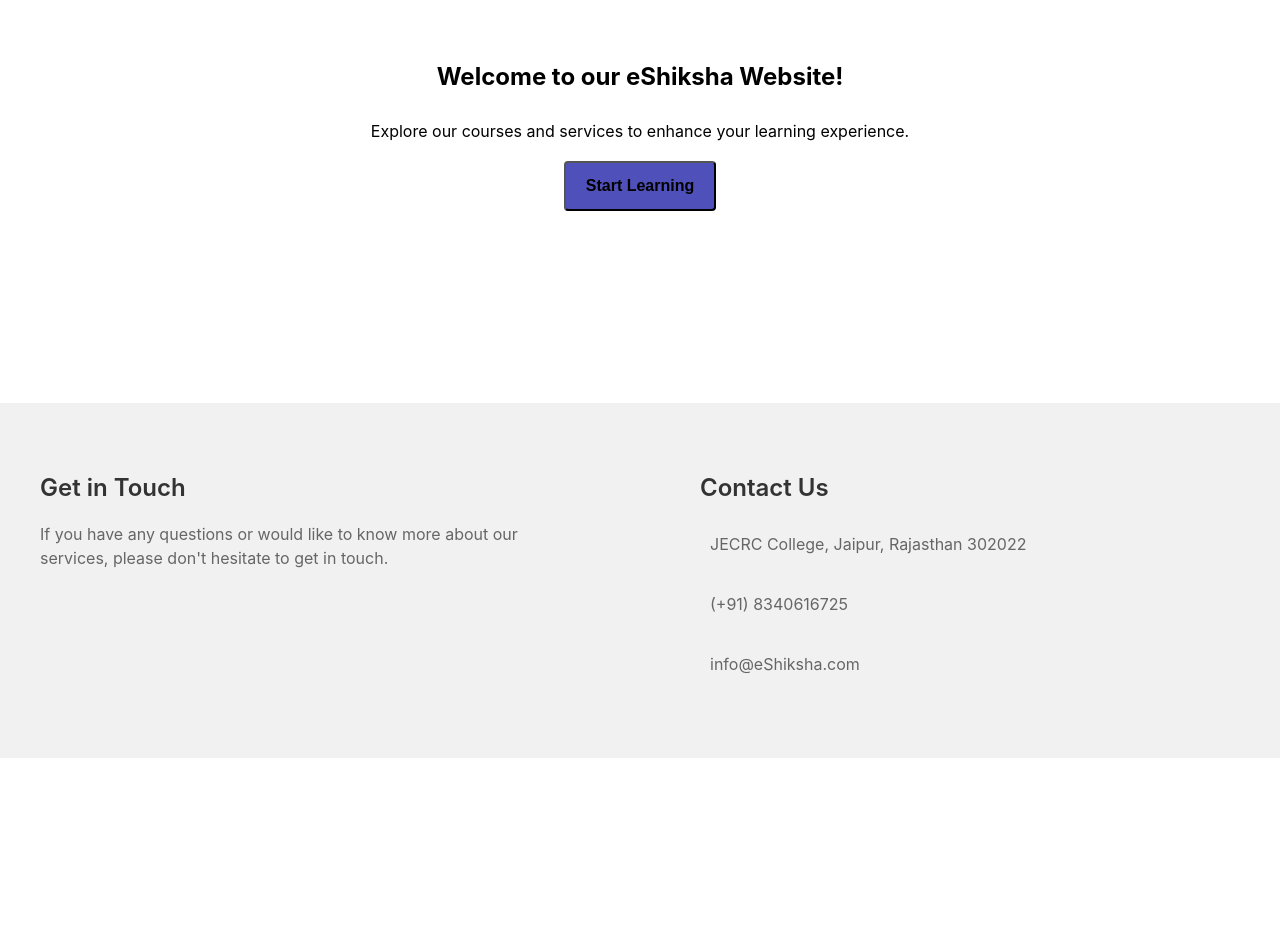
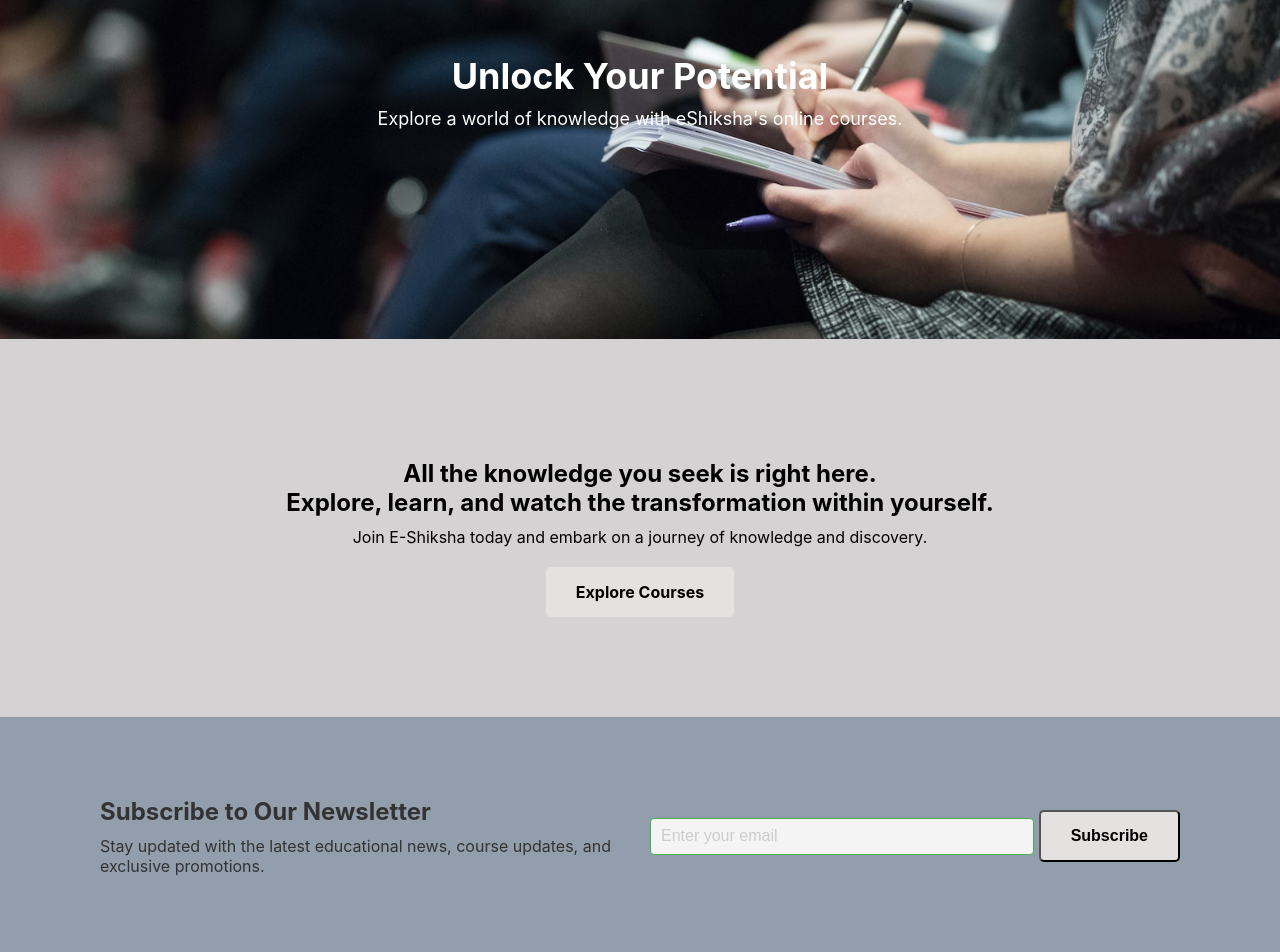
Before and after one commit to saurav1207/eShiksha, a React (Create React App) app: page / in a window 1280 px wide. Shown: the part 240-1192 px from the top of the page. Before the commit the page ends 998 px from the top, so only its background shows below. Built offline with nearby package versions, Linux system fonts and the light colour scheme.

Commit message:
work on homePage

```diff
--- a/package.json
+++ b/package.json
@@ -8,6 +8,7 @@
     "@testing-library/user-event": "^13.5.0",
     "antd": "^5.6.2",
     "axios": "^1.4.0",
+    "font-awesome": "^4.7.0",
     "react": "^18.2.0",
     "react-dom": "^18.2.0",
     "react-hot-toast": "^2.4.1",
--- a/public/index.html
+++ b/public/index.html
@@ -13,7 +13,7 @@
 
     <link rel="manifest" href="%PUBLIC_URL%/manifest.json" />
 
-    <title>eShiksha</title>
+    <title>E-Shiksha</title>
   </head>
   <body>
     <noscript>You need to enable JavaScript to run this app.</noscript>
--- a/src/components/Footer.css
+++ b/src/components/Footer.css
@@ -1,7 +1,7 @@
-
 /* Footer */
 .footer-page {
-    background-color: #f1f1f1;
+    /* background-color: #f1f1f1; */
+    background-color: rgb(229, 225, 225);
     padding: 50px 0;
 }
 
@@ -20,15 +20,15 @@
 .footer-heading {
     color: #333;
     font-size: 24px;
-    font-weight: 600;
-    margin-bottom: 20px;
+    font-weight: 700;
+    margin-bottom: 10px;
 }
 
 .footer-text {
     color: #666;
     font-size: 16px;
     line-height: 1.5;
-    margin-bottom: 30px;
+    margin-bottom: 20px;
 }
 
 .footer-list {
@@ -42,14 +42,8 @@
     margin-bottom: 10px;
 }
 
-.footer-icon {
-    color: #666;
-    font-size: 18px;
-    margin-right: 10px;
-}
-
 .footer-item-text {
     color: #666;
     font-size: 16px;
-    line-height: 1.5;
+    line-height: 1;
 }
--- a/src/components/Footer.js
+++ b/src/components/Footer.js
@@ -1,6 +1,5 @@
 import React from 'react';
-import './Footer.css'
-
+import './Footer.css';
 
 const Footer = () => {
   return (
@@ -14,15 +13,12 @@
           <h2 className="footer-heading">Contact Us</h2>
           <ul className="footer-list">
             <li className="footer-list-item">
-              <i className="fas fa-map-marker-alt footer-icon"></i>
               <p className="footer-item-text">JECRC College, Jaipur, Rajasthan 302022</p>
             </li>
             <li className="footer-list-item">
-              <i className="fas fa-phone-alt footer-icon"></i>
               <p className="footer-item-text">(+91) 8340616725</p>
             </li>
             <li className="footer-list-item">
-              <i className="fas fa-envelope footer-icon"></i>
               <p className="footer-item-text">info@eShiksha.com</p>
             </li>
           </ul>
--- a/src/components/Home.css
+++ b/src/components/Home.css
@@ -1,34 +1,144 @@
-.container {
-    display: flex;
-    flex-direction: column;
-    align-items: center;
-    justify-content: center;
-    padding: 15%;
+/* Reset default styles */
+body {
+    margin: 0;
+    padding: 0;
 }
 
-.title {
+/* Hero section styles */
+.hero {
+    background-image: url('../assets/ban.jpg');
+    background-size: cover;
+    background-position: center;
+    color: #fff;
+    text-align: center;
+    padding: 170px 0;
+}
+
+.hero-title {
+    font-size: 36px;
+    margin-bottom: 10px;
+    font-weight: 700;
+}
+
+.hero-description {
+    font-size: 18px;
+    margin-bottom: 40px;
+}
+
+
+/* call-to-action section styles */
+.call-to-action {
+    background-color: rgb(212, 210, 210);
+    box-shadow: 0 2px 4px rgba(0, 0, 0, 0.1);
+    text-align: center;
+    padding: 100px 0;
+}
+
+.cta-title {
     font-size: 24px;
+    font-weight: 700;
+    margin-bottom: 10px;
+}
+
+.cta-description {
+    font-size: 16px;
     margin-bottom: 20px;
 }
 
-.description {
+.cta-button {
+    display: inline-block;
+    padding: 15px 30px;
+    background-color: rgb(229, 225, 225);
+    color: black;
+    font-size: 16px;
+    font-weight: bold;
+    text-decoration: none;
+    border-radius: 5px;
+    transition: background-color 0.3s ease-in-out, color 0.3s ease-in-out;
+}
+
+.cta-button:hover {
+    background-color: rgb(80, 80, 186);
+    text-decoration: none;
+}
+
+/* Newsletter section styles */
+.newsletter {
+    background-color: #929eab;
+    color: #333;
+    text-align: center;
+    padding: 60px 100px;
+}
+
+.newsletter-content {
+    display: flex;
+    justify-content: space-between;
+    align-items: center;
+    flex-wrap: wrap;
+}
+
+.newsletter-message {
+    flex: 0 0 calc(50% - 10px);
+    text-align: left;
+    margin-right: 20px;
+}
+
+.newsletter-form {
+    flex: 0 0 calc(50% - 10px);
+    display: flex;
+    justify-content: center;
+    align-items: center;
+}
+
+.newsletter-input {
+    margin-right: 5px;
+    padding: 12px;
+    font-size: 16px;
+    border: 2px solid #007bff;
+    border-radius: 5px;
+    transition: border-color 0.3s ease-in-out;
+    width: 100%;
+    background-color: #f4f4f4;
+    color: #333;
+    outline: none;
+}
+
+.newsletter-input::placeholder {
+    color: #ccc;
+}
+
+.newsletter-input:focus {
+    border-color: #0056b3;
+}
+
+.newsletter-input::placeholder {
+    color: #ccc;
+}
+
+.newsletter-button {
+    display: inline-block;
+    padding: 15px 30px;
+    background-color: rgb(229, 225, 225);
+    cursor: pointer;
+    color: black;
+    font-size: 16px;
+    font-weight: bold;
+    text-decoration: none;
+    border-radius: 5px;
+    transition: background-color 0.3s ease-in-out, color 0.3s ease-in-out;
+}
+
+.newsletter-button:hover {
+    background-color: rgb(80, 80, 186);
+}
+
+.newsletter-title {
+    font-size: 24px;
+    font-weight: 700;
+    margin-bottom: 10px;
+}
+
+.newsletter-description {
+    font-size: 16px;
     margin-bottom: 20px;
 }
-
-.button {
-    padding: 14px 20px;
-    font-size: 16px;
-    font-weight: bold;
-    border-radius: 4px;
-    background-color: rgb(80, 80, 186);
-
-}
-
-.button:hover {
-    background-color: rgb(60, 60, 166);
-}
-
-.button .link {
-    text-decoration: none;
-    color: black;
-}
--- a/src/components/Home.js
+++ b/src/components/Home.js
@@ -4,14 +4,35 @@
 
 const Home = () => {
   return (
-    <div className="container">
-      <h1 className="title">Welcome to our eShiksha Website!</h1>
-      <p className="description">Explore our courses and services to enhance your learning experience.</p>
-      <button className="button">
-        <Link to="/course" className="link">
-          Start Learning
-        </Link>
-      </button>
+    <div className="home-container">
+      <section className="hero">
+        <div className="hero-content">
+          <h1 className="hero-title">Unlock Your Potential</h1>
+          <p className="hero-description">Explore a world of knowledge with eShiksha's online courses.</p>
+        </div>
+      </section>
+
+
+      <section className="call-to-action">
+        <div className="cta-content">
+          <h2 className="cta-title">All the knowledge you seek is right here. <br></br> Explore, learn, and watch the transformation within yourself.</h2>
+          <p className="cta-description">Join E-Shiksha today and embark on a journey of knowledge and discovery.</p>
+          <Link to="/course" className="cta-button">Explore Courses</Link>
+        </div>
+      </section>
+
+      <section className="newsletter">
+        <div className="newsletter-content">
+          <div className="newsletter-message">
+            <h2 className="newsletter-title">Subscribe to Our Newsletter</h2>
+            <p className="newsletter-description">Stay updated with the latest educational news, course updates, and exclusive promotions.</p>
+          </div>
+          <div className="newsletter-form">
+            <input type="email" placeholder="Enter your email" className="newsletter-input" />
+            <button className="newsletter-button">Subscribe</button>
+          </div>
+        </div>
+      </section>
     </div>
   );
 };
--- a/src/components/Service.js
+++ b/src/components/Service.js
@@ -15,7 +15,7 @@
   {
     title: 'Personalized Learning Experience',
     description: 'Vestibulum sodales elit nisl, id tincidunt ligula facilisis at. Integer vestibulum ante ac tincidunt aliquet. Nunc ut tortor efficitur, rutrum odio ac, dapibus purus.',
-    imageUrl: 'https://source.unsplash.com/400x300/?personalized',
+    imageUrl: 'https://source.unsplash.com/400x300/?learning',
   },
 ];
 
```
Also changed, not shown: src/assets/ban.jpg (added), 1 other file (tests, documents, lock files or other folders).
